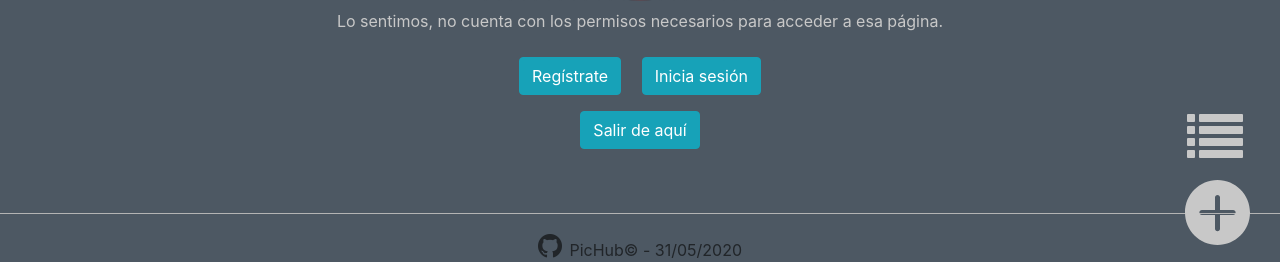
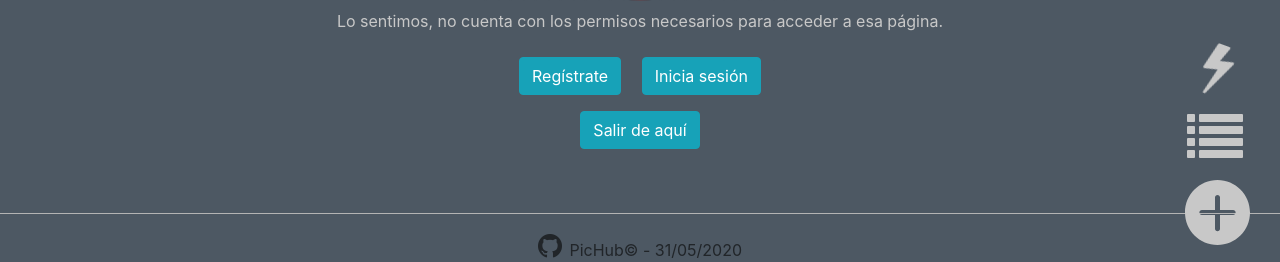
Before and after one commit to Pablo-Davila/PicHub, a PHP site: page /error.php in a window 1280 px wide. Shown: the part 525-787 px from the top of the page. Run offline with PHP 8.4, Linux system fonts and the light colour scheme.

Commit message:
Added quick-rate icon

```diff
--- a/css/style.css
+++ b/css/style.css
@@ -230,6 +230,15 @@ div.embed-responsive img {
     height: 65px;
 }
 
+#quick-rate {
+    height: 30px;
+    position: fixed;
+    bottom: 170px;
+    right: 50px;
+    height: 65px;
+    transform: rotate(20deg);
+}
+
 #logo {
     width: 3em;
     height: auto;
@@ -256,7 +265,7 @@ div.embed-responsive img {
     display: none;
 }
 
-#followed-list,#followers-list {
+#followed-list, #followers-list {
     min-width: 18em;
 }
 
--- a/footer.php
+++ b/footer.php
@@ -13,6 +13,11 @@
   Página diseñada por Pablo Dávila Herrero
 </p>
 
+<!-- Botón quick-rate -->
+<a href="quickRate.php" class="display-4">
+  <i id="quick-rate" class="fa fa-bolt"></i>
+</a>
+
 <!-- Botón lista to-do -->
 <a href="to-do.html" class="display-4" target="_blank">
   <i id="to-do" class="fa fa-list"></i>
```
